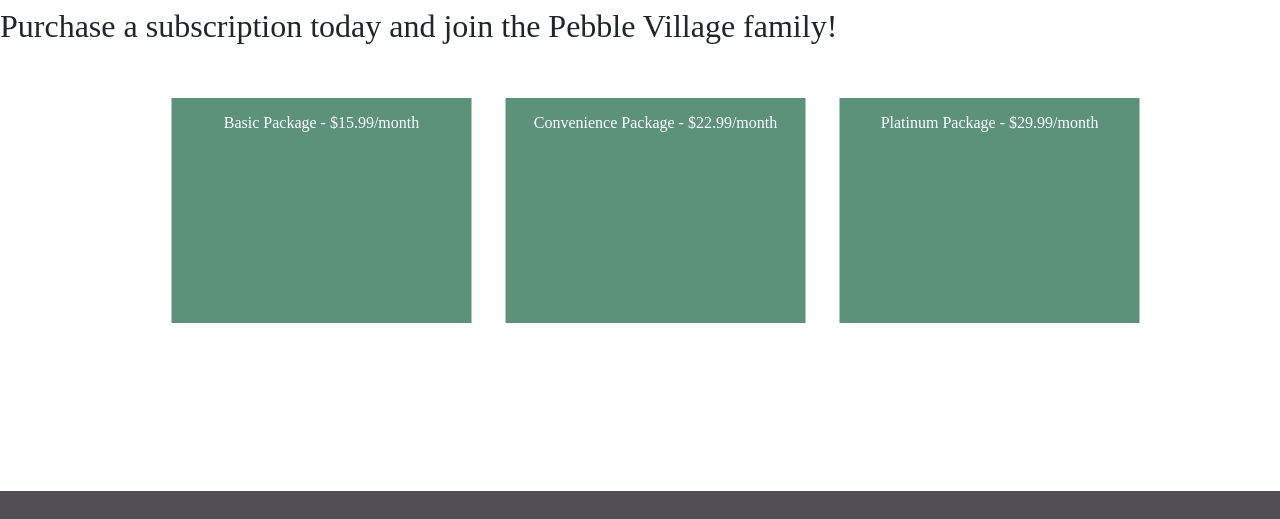
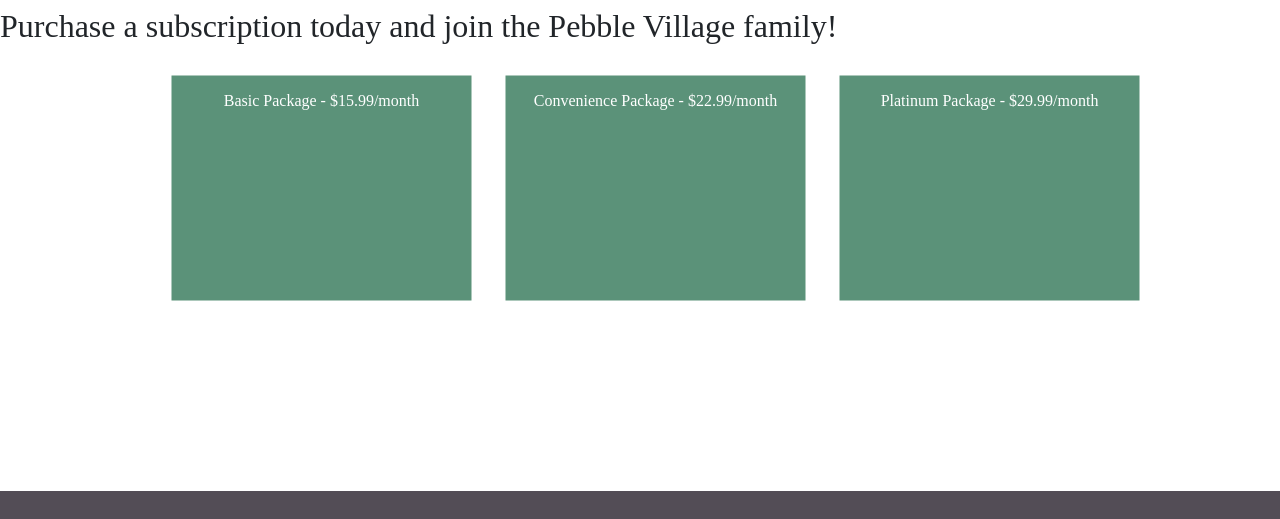
Before and after one commit to cheysalem/HCC-Project-485, a plain HTML site: page pricing.html in a window 1280 px wide. Shown: the part 115-634 px from the top of the page. Drawn offline with nearby package versions, Linux system fonts and the light colour scheme.

Commit message:
One More Change to Pricing Page
-My output window was not actually matching what would show on our page
-I went ahead and moved the plan options slightly higher since they were blending into the footer of the page

```diff
--- a/pricing.html
+++ b/pricing.html
@@ -119,9 +119,9 @@
       /* Center the square */
     position: relative;
 
-    top: -20%;
+    top: -10%;
     left: 17.5%;
-    transform: translate(-17.5%, 20%);
+    transform: translate(-17.5%, 10%);
 
     border: 20px #123a17;
 
```
